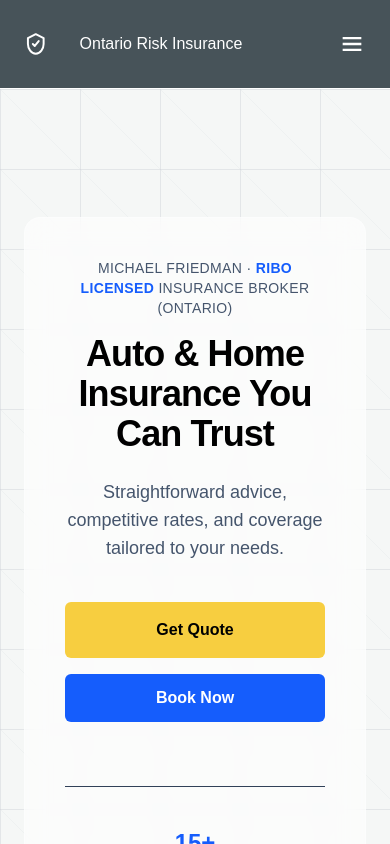
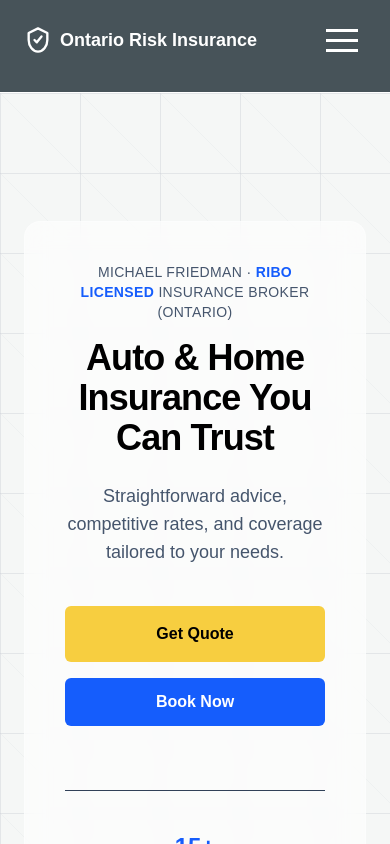
Before and after one commit to Mfried95/landing-insurance, a Next.js app: page / in a window 390 px wide. Shown: the top 844 px of the page. Built offline with nearby package versions, Linux system fonts and the light colour scheme.

Commit message:
Added tab logo

```diff
--- a/app/Components/Navbar.tsx
+++ b/app/Components/Navbar.tsx
@@ -1,5 +1,6 @@
 "use client";
 import { useState } from "react";
+import { Sling as Hamburger } from "hamburger-react";
 
 export default function Navbar() {
   const [open, setOpen] = useState(false);
@@ -24,7 +25,7 @@
             <path d="M9 12l2 2 4-5" />
           </svg>
 
-          <div className="w-full px-6 py-4">
+          <div className="font-bold text-lg">
             Ontario Risk Insurance
           </div>
         </div>
@@ -54,47 +55,54 @@
         </div>
 
         {/* Mobile Menu Button */}
-        <button
-          className="md:hidden"
-          onClick={() => setOpen(!open)}
-          aria-label="Open menu"
-        >
-          <svg
-            className="w-7 h-7"
-            viewBox="0 0 24 24"
-            fill="none"
-            stroke="currentColor"
-            strokeWidth="2"
-          >
-            <path d="M4 7h16M4 12h16M4 17h16" />
-          </svg>
-        </button>
+        <div className="md:hidden">
+          <Hamburger toggled={open} toggle={setOpen} />
+        </div>
       </div>
 
       {/* Mobile Menu */}
-      {open && (
-        <div className="md:hidden mt-3 px-4 space-y-3">
-          <a href="#home" className="block hover:text-[#f7ce40]">
+      <div
+        className={`md:hidden mt-3 px-4 space-y-3 transition-all duration-300 ${
+          open ? "max-h-96 opacity-100" : "max-h-0 opacity-0 overflow-hidden"
+        }`}
+      >
+        <a
+          href="#home"
+          onClick={() => setOpen(false)}
+          className="block text-center hover:text-[#f7ce40] transition"
+        >
           Home
         </a>
-          <a href="#coverage" className="block hover:text-[#f7ce40]">
+        <a
+          href="#coverage"
+          onClick={() => setOpen(false)}
+          className="block text-center hover:text-[#f7ce40] transition"
+        >
           Coverage
         </a>
-          <a href="#partners" className="block hover:text-[#f7ce40]">
+        <a
+          href="#partners"
+          onClick={() => setOpen(false)}
+          className="block text-center hover:text-[#f7ce40] transition"
+        >
           Partners
         </a>
-          <a href="#quote" className="block hover:text-[#f7ce40]">
+        <a
+          href="#quote"
+          onClick={() => setOpen(false)}
+          className="block text-center hover:text-[#f7ce40] transition"
+        >
           Quote
         </a>
 
         <a
           href="#quote"
-            className="block text-center px-4 py-2 rounded-md bg-[#f7ce40] text-black font-semibold hover:bg-[#e6bd36]"
+          onClick={() => setOpen(false)}
+          className="block text-center px-4 py-2 rounded-md bg-[#f7ce40] text-black font-semibold hover:bg-[#e6bd36] transition"
         >
           Get Quote
         </a>
       </div>
-      )}
     </nav>
   );
 }
--- a/app/layout.tsx
+++ b/app/layout.tsx
@@ -15,6 +15,9 @@
 export const metadata: Metadata = {
   title: "Ontario Risk Insurance",
   description: "Licensed insurance broker in Ontario",
+  icons: {
+    icon: "/assets/ori.svg", // ✅ Your SVG favicon
+  },
 };
 
 export default function RootLayout({
@@ -24,7 +27,9 @@
 }>) {
   return (
     <html lang="en">
-      <body className={`${geistSans.variable} ${geistMono.variable} antialiased`}>
+      <body
+        className={`${geistSans.variable} ${geistMono.variable} antialiased`}
+      >
         {children}
       </body>
     </html>
--- a/package.json
+++ b/package.json
@@ -10,6 +10,7 @@
     "postbuild": "next-sitemap"
   },
   "dependencies": {
+    "hamburger-react": "^2.5.2",
     "next": "16.1.3",
     "next-sitemap": "^4.2.3",
     "react": "19.2.3",
```
Also changed, not shown: public/assets/ori.svg (added), 1 other file (tests, documents, lock files or other folders). Lines whose indentation alone changed are shown as unchanged.
